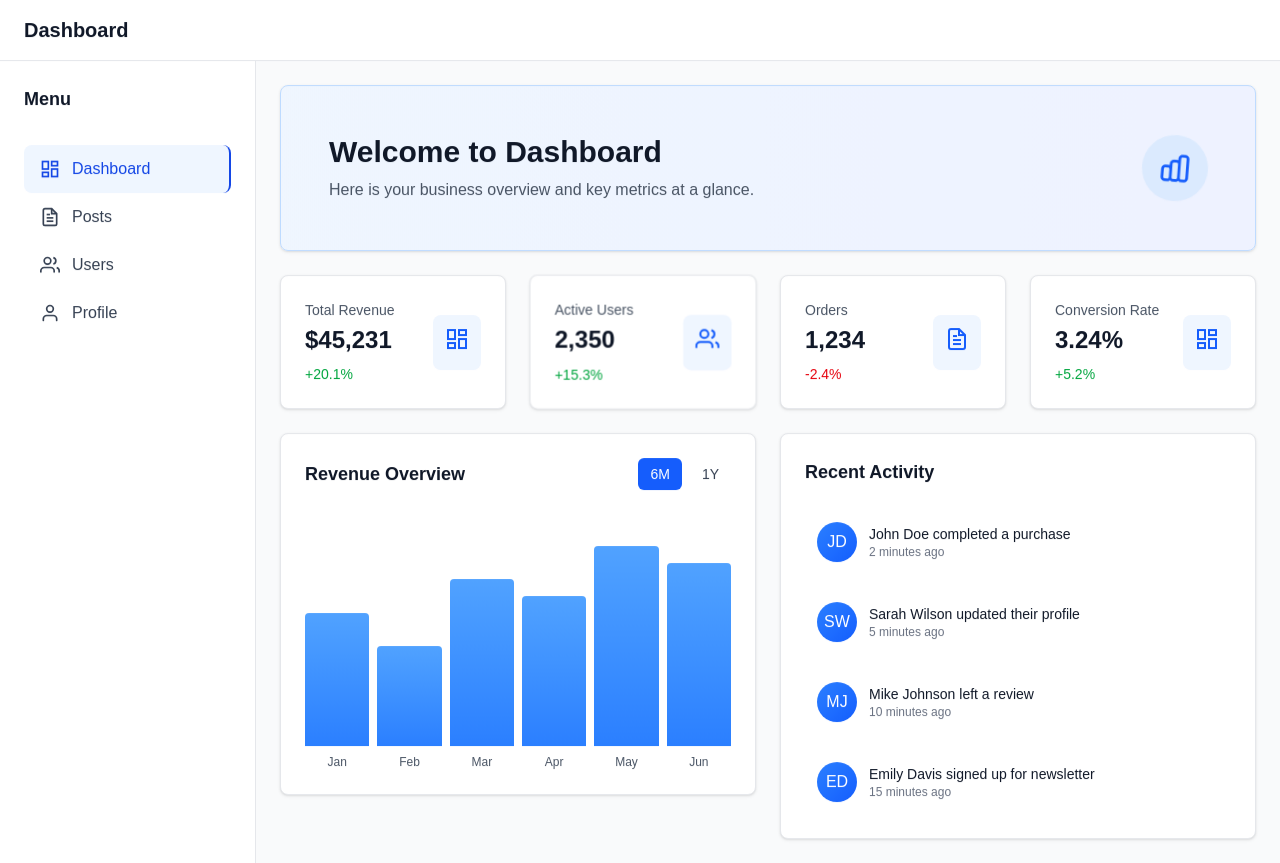
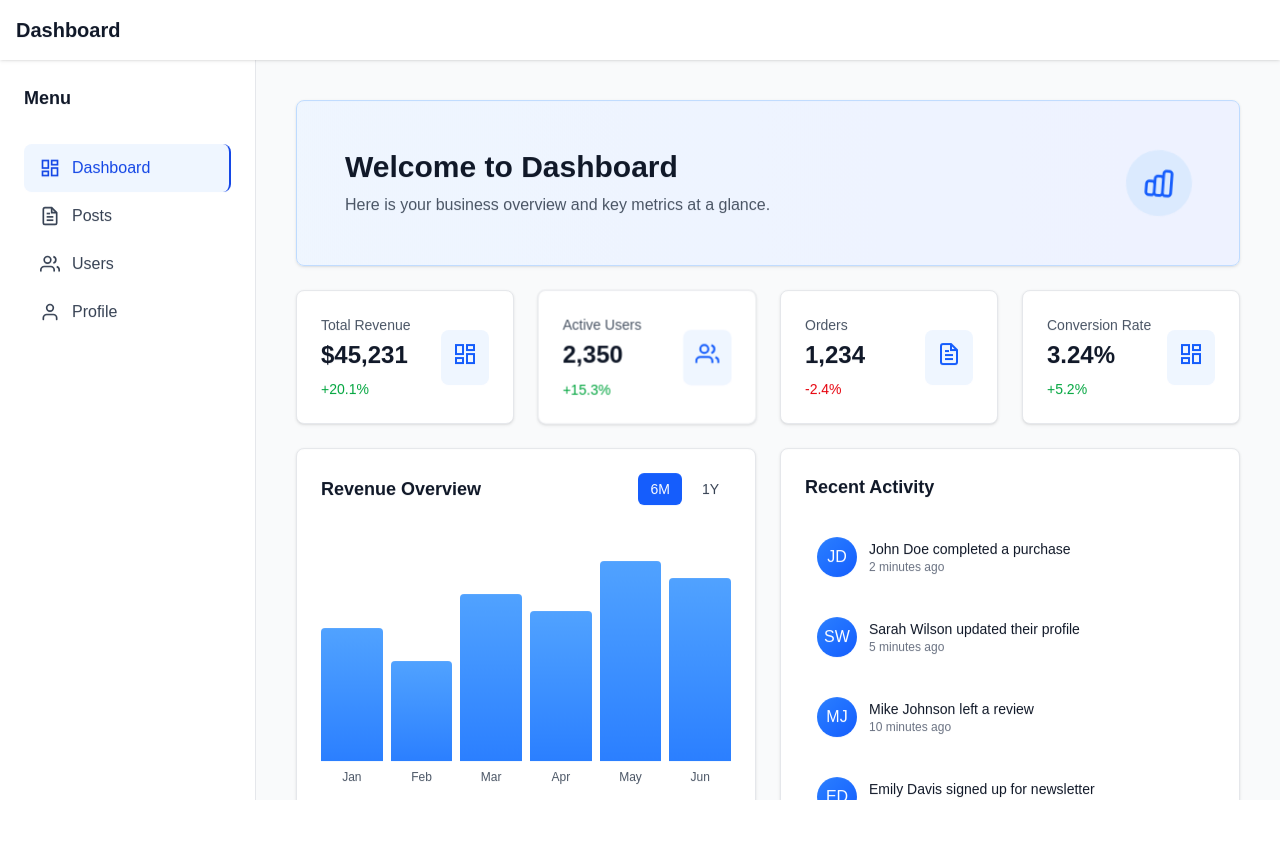
Before and after one commit to shaon07/zettabyte, a Next.js app: page / in a window 1280 px wide. After the commit the page ends 800 px from the top, so only its background shows below. Built offline with nearby package versions, Linux system fonts and the light colour scheme.

Commit message:
update: the layout header,sidebar and main content

```diff
--- a/src/components/layouts/pageRender.tsx
+++ b/src/components/layouts/pageRender.tsx
@@ -30,16 +30,15 @@ export default function PageRender({ children }: PageRenderProps) {
         exit="out"
         variants={pageVariants}
         transition={pageTransition}
-        className="min-h-screen bg-gray-50"
+        className="bg-gray-50 h-screen grid grid-cols-[1fr] grid-rows-[60px_1fr] lg:grid-cols-[256px_1fr] grid-areas"
       >
         <Header onMenuClick={() => setSidebarOpen(!sidebarOpen)} />
 
-        <div className="flex">
-          <Sidebar isOpen={sidebarOpen} onClose={() => setSidebarOpen(false)} />
-          <main className={`flex-1 transition-all duration-300`}>
-            {children}
-          </main>
-        </div>
+        <Sidebar isOpen={sidebarOpen} onClose={() => setSidebarOpen(false)} />
+
+        <main className="p-4 overflow-y-auto h-[calc(100vh-60px)]">
+          {children}
+        </main>
       </motion.div>
     </>
   );
--- a/src/components/organisms/header.tsx
+++ b/src/components/organisms/header.tsx
@@ -9,7 +9,7 @@ interface HeaderProps {
 
 export default function Header({ onMenuClick }: HeaderProps) {
   return (
-    <header className="bg-white border-b border-gray-200 px-6 py-4">
+    <header className="flex items-center px-4 font-bold col-span-2 sticky top-0 z-[99] bg-white shadow">
       <div className="flex items-center justify-between">
         <div className="flex items-center space-x-4">
           <Button
@@ -20,6 +20,7 @@ export default function Header({ onMenuClick }: HeaderProps) {
           >
             <Icon name="menu" size="md" />
           </Button>
+
           <h1 className="text-xl font-semibold text-gray-900">Dashboard</h1>
         </div>
       </div>
--- a/src/components/organisms/sidebar.tsx
+++ b/src/components/organisms/sidebar.tsx
@@ -60,7 +60,7 @@ export default function Sidebar({ isOpen, onClose }: SidebarProps) {
           damping: 30,
         }}
         className={cn(
-          "fixed left-0 top-0 bottom-0 w-64 bg-white border-r border-gray-200 z-50 lg:translate-x-0 lg:static lg:z-auto"
+          "w-[256px] fixed left-0 top-0 bottom-0 bg-white border-r border-gray-200 z-50 lg:translate-x-0 lg:static lg:z-auto"
         )}
       >
         <div className="p-6 pt-20 lg:pt-6">
```
